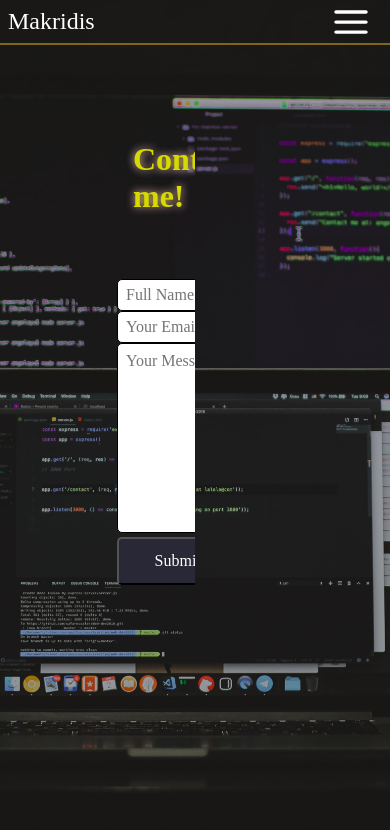
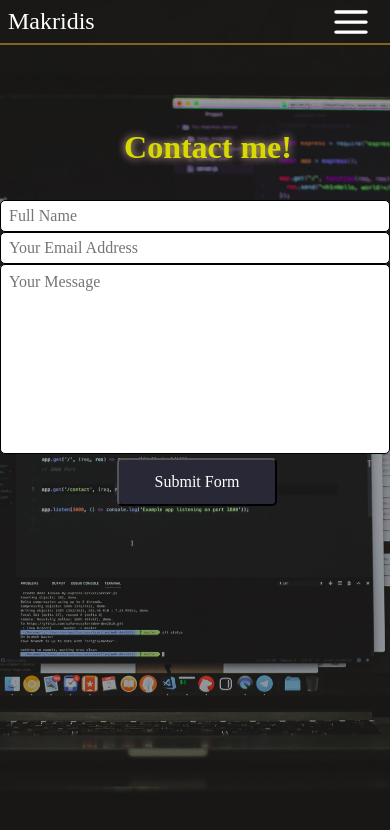
Before and after one commit to fmakrid/portfolio-site, a React (Create React App) app: page /contact in a window 390 px wide. Shown: the top 830 px of the page. Built offline with nearby package versions, Linux system fonts and the light colour scheme.

Commit message:
BUGFIX: Fixed contact form breaking in mobile

```diff
--- a/src/assets/css/Contact.css
+++ b/src/assets/css/Contact.css
@@ -1,5 +1,5 @@
 .container {
-  max-width: 50vw;
+	max-width: 60vw;
 }
 
 .container h1 {
@@ -23,11 +23,11 @@ textarea {
 	min-height: 2rem;
 	border: 1px solid #000000;
 	border-radius: 5px;
-  margin-bottom:0;
+	margin-bottom: 0;
 	padding-left: 0.5rem;
 }
 
-.container textarea{
+.container textarea {
 	padding-top: 0.5rem;
 }
 
@@ -42,6 +42,37 @@ textarea {
 	border-radius: 5px;
 }
 
-textarea:focus, input:focus{
+textarea:focus,
+input:focus {
 	outline: none;
 }
+
+@media (max-width: 900px) {
+	.container {
+		max-width: 100%;
+		margin: auto;
+	}
+
+	.container h1 {
+		display: block;
+		place-items: center;
+		width: 100%;
+		margin: auto;
+    margin-top: 10vh;
+    margin-bottom: 4vh;
+		width: 400px;
+    text-align: center;
+	}
+
+	.container input {
+		width: 100%;
+		height: auto;
+		margin: 0;
+	}
+
+	.container textarea {
+		width: 100%;
+		height: auto;
+		margin: 0;
+	}
+}
--- a/src/assets/css/Projects.css
+++ b/src/assets/css/Projects.css
@@ -111,3 +111,22 @@
 	animation: bounce;
 	animation-duration: 1s;
 }
+
+@media (max-width:900px){
+	.projects h1 {
+		font-size: 1.3rem;
+	}
+
+	.projects h3 {
+		font-size: 1rem;
+	}
+
+	.projects .projectview {
+		margin-top:0;
+	}
+
+	.projects .projectIcon {
+		margin-top: 0;
+		margin-bottom: 0;
+	}
+}
--- a/src/assets/css/Resume.css
+++ b/src/assets/css/Resume.css
@@ -1,19 +1,28 @@
-.resumeRender{
-
-    align-items:center;
-    display: grid;
-    place-items: center;
-    margin-top: 1vh;
-    margin-left: auto;
-    margin-right: auto;
+.resumeRender {
+	align-items: center;
+	display: grid;
+	place-items: center;
+	margin-top: 1vh;
+	margin-left: auto;
+	margin-right: auto;
 }
 
 .resumeRender a {
-
-    align-items:center;
+	align-items: center;
 }
 
 .resumeRender img {
+	align-items: center;
+}
 
-    align-items:center;
+@media (max-width: 900px) {
+	.resumeRender a {
+		height: 100%;
+		width: 100%;
+	}
+
+	.resumeRender img {
+		height: 100%;
+		width: 100%;
+	}
 }
```
Lines whose indentation alone changed are shown as unchanged.
